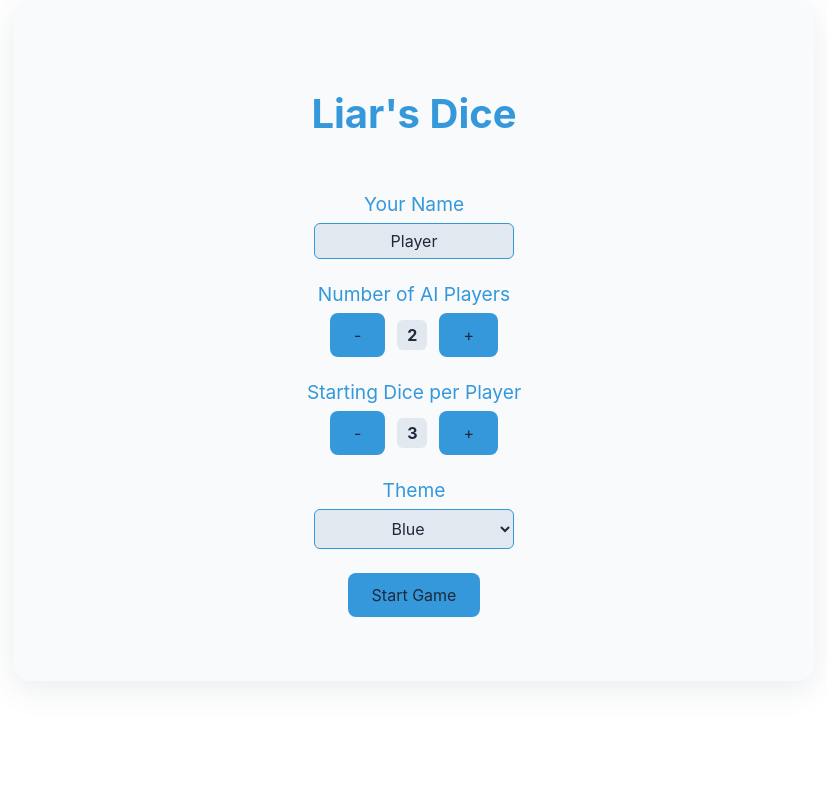
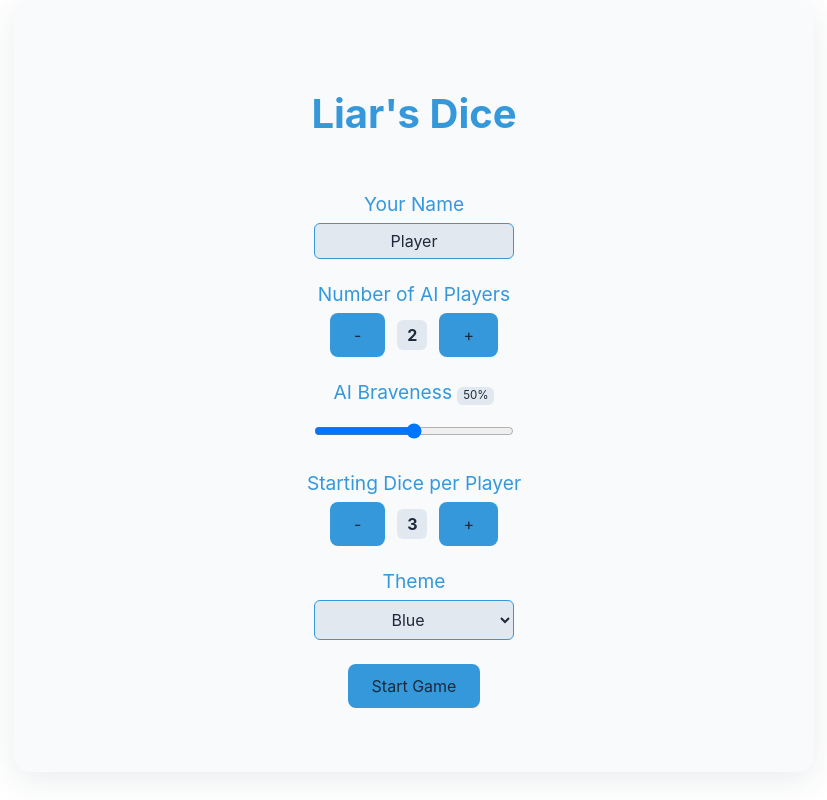
Before and after one commit to kundralaci/kocka, a React (Create React App) app: page / in a window 1280 px wide. Shown: the whole page, without its empty margins (226-1053 px from the left). Built offline with nearby package versions, Linux system fonts and the light colour scheme.

Commit message:
feat: add AI braveness

```diff
--- a/src/components/BetHistory.tsx
+++ b/src/components/BetHistory.tsx
@@ -12,7 +12,7 @@ interface BetHistoryProps {
     player: PlayerData;
     bet?: Bet;
   }>;
-  lastLoser?: number;
+  lastLoser: number | null;
   players: PlayerData[];
 }
 
@@ -42,7 +42,7 @@ export const BetHistory: React.FC<BetHistoryProps> = ({
               {entry.type === 'bet'
                 ? ` bet ${betToString(entry.bet!)}`
                 : ' challenged'}
-              {lastLoser !== undefined && index === 0 && (
+              {lastLoser !== null && index === 0 && (
                 <strong>
                   {` - ${players[lastLoser].name} lost a die!`}
                 </strong>
--- a/src/components/Game.tsx
+++ b/src/components/Game.tsx
@@ -22,6 +22,7 @@ export const Game: React.FC = () => {
   const [playerName, setPlayerName] = useState('Player');
   const [numAIPlayers, setNumAIPlayers] = useState(2);
   const [numStartingDice, setNumStartingDice] = useState(3);
+  const [braveness, setBraveness] = useState(50);
 
   const handleAITurn = useCallback(async () => {
     if (gameState.gamePhase !== GamePhase.BETTING) return;
@@ -96,7 +97,13 @@ export const Game: React.FC = () => {
         aiType: 'A1',
         dice: Player.rollDice(numStartingDice),
         bettingStrategy: BettingStrategy.A1,
+        bettingStrategyParams: {
+          challengeThreshold: 1 - (braveness / 100),
+        },
         startingStrategy: StartingStrategy.Simple,
+        startingStrategyParams: {
+          braveness: braveness / 100,
+        },
       })),
     ].sort(() => Math.random() - 0.5);
 
@@ -116,9 +123,11 @@ export const Game: React.FC = () => {
           playerName={playerName}
           numAIPlayers={numAIPlayers}
           numStartingDice={numStartingDice}
+          braveness={braveness}
           onPlayerNameChange={setPlayerName}
           onAIPlayersChange={setNumAIPlayers}
           onStartingDiceChange={setNumStartingDice}
+          onBravenessChange={setBraveness}
           onStartGame={startGame}
         />
       ) : (
--- a/src/components/GameConfiguration.tsx
+++ b/src/components/GameConfiguration.tsx
@@ -6,7 +6,8 @@ import {
   ConfigurationOption,
   ThemeSelect,
   Button,
-  Title
+  Title,
+  Tag
 } from './styled/game';
 import { NumberEditor } from './NumberEditor';
 
@@ -15,10 +16,12 @@ interface GameConfigurationProps {
   playerName: string;
   numAIPlayers: number;
   numStartingDice: number;
+  braveness: number;
   onPlayerNameChange: (name: string) => void;
   onAIPlayersChange: (num: number) => void;
   onStartingDiceChange: (num: number) => void;
   onStartGame: () => void;
+  onBravenessChange: (braveness: number) => void;
 }
 
 export const GameConfiguration: React.FC<GameConfigurationProps> = ({
@@ -26,10 +29,12 @@ export const GameConfiguration: React.FC<GameConfigurationProps> = ({
   playerName,
   numAIPlayers,
   numStartingDice,
+  braveness,
   onPlayerNameChange,
   onAIPlayersChange,
   onStartingDiceChange,
-  onStartGame
+  onStartGame,
+  onBravenessChange
 }) => {
   const dispatch = useDispatch();
 
@@ -65,6 +70,17 @@ export const GameConfiguration: React.FC<GameConfigurationProps> = ({
       </ConfigurationOption>
 
       <ConfigurationOption>
+        <label>AI Braveness <Tag>{braveness}%</Tag></label>
+        <input
+          type="range"
+          min={0}
+          max={100}
+          value={braveness}
+          onChange={e => onBravenessChange(Math.round(Number(e.target.value)))}
+        />
+      </ConfigurationOption>
+
+      <ConfigurationOption>
         <label>Starting Dice per Player</label>
         <NumberEditor
           min={1}
--- a/src/store/GameSlice.ts
+++ b/src/store/GameSlice.ts
@@ -14,9 +14,9 @@ interface GameState {
   activePlayerIndex: number;
   gamePhase: GamePhase;
   roundNumber: number;
-  lastChallenger?: number;
-  lastBetter?: number;
-  lastLoser?: number;
+  lastChallenger: number | null;
+  lastBetter: number | null;
+  lastLoser: number | null;
 }
 
 const initialState: GameState = {
@@ -26,6 +26,9 @@ const initialState: GameState = {
   gamePhase: GamePhase.INITIALIZING,
   roundNumber: 1,
   betHistory: [],
+  lastChallenger: null,
+  lastBetter: null,
+  lastLoser: null,
 };
 
 export const gameSlice = createSlice({
@@ -39,6 +42,9 @@ export const gameSlice = createSlice({
       state.activePlayerIndex = 0;
       state.roundNumber = 1;
       state.betHistory = [];
+      state.lastLoser = null;
+      state.lastChallenger = null;
+      state.lastBetter = null;
     },
     setPlayers: (state, action: PayloadAction<PlayerData[]>) => {
       console.log('setPlayers');
@@ -112,7 +118,7 @@ export const gameSlice = createSlice({
         return;
       }
 
-      if (!state.currentBet || state.lastChallenger === undefined || state.lastBetter === undefined) {
+      if (!state.currentBet || state.lastChallenger === null || state.lastBetter === null) {
         return;
       }
 
@@ -134,11 +140,11 @@ export const gameSlice = createSlice({
         return;
       }
 
-      if (state.lastLoser !== undefined) {
+      if (state.lastLoser !== null) {
         state.players[state.lastLoser].dice = Player.loseDie(state.players[state.lastLoser].dice);
 
         state.activePlayerIndex = state.lastLoser;
-        state.lastLoser = undefined;
+        state.lastLoser = null;
       }
       state.gamePhase = GamePhase.ROUND_CLOSED;
     },
--- a/src/strategies/A1BettingStrategy.ts
+++ b/src/strategies/A1BettingStrategy.ts
@@ -12,7 +12,7 @@ export function decideBetA1(
     currentBet: Bet,
     ownDice: number[],
     totalDiceInGame: number,
-    strategyParams: A1BettingStrategyParams = { challengeThreshold: 0.5 }
+    strategyParams: A1BettingStrategyParams = { challengeThreshold: 0.3 }
 ): Bet | 'challenge' {
     const { quantity: n, faceValue: f } = currentBet;
     const p = 1 / 3;  // Probability of success (specific face or joker)
@@ -23,7 +23,7 @@ export function decideBetA1(
     const remainingNeeded = n - ownRelevantDice;
     const currentProb = calculateBinomialProbability(remainingNeeded, remainingDice, p);
 
-  // Case 1: Increase face value (only if f < 6)
+    // Case 1: Increase face value (only if f < 6)
     let probNewFace = 0;
     let newFaceValue = f;
     if (f < 6) {
--- a/src/strategies/SimpleStartingStrategy.ts
+++ b/src/strategies/SimpleStartingStrategy.ts
@@ -1,14 +1,16 @@
 import { Bet } from '../models/Bet';
 import { getLargetsMostCommonNumber } from '../utils/math';
 
-export interface SimpleStartingStrategyParams {}
+export interface SimpleStartingStrategyParams {
+    braveness: number;
+}
 
 export function decideStartSimple(
     ownDice: number[],
     totalDiceInGame: number,
-    strategyParams: SimpleStartingStrategyParams = {},
+    strategyParams: SimpleStartingStrategyParams = { braveness: 0.5 },
 ): Bet {
-    const count = Math.max(Math.floor(totalDiceInGame / 3) - 1, 1);
+    const count = Math.max(Math.floor(totalDiceInGame / (3 / (0.5 + strategyParams.braveness))) - 1, 1);
     const array = ownDice.filter(d => d !== 1);
     const mostCommonNumber = getLargetsMostCommonNumber(array.length > 0 ? array : [6]);
     return { quantity: count, faceValue: mostCommonNumber };
```
